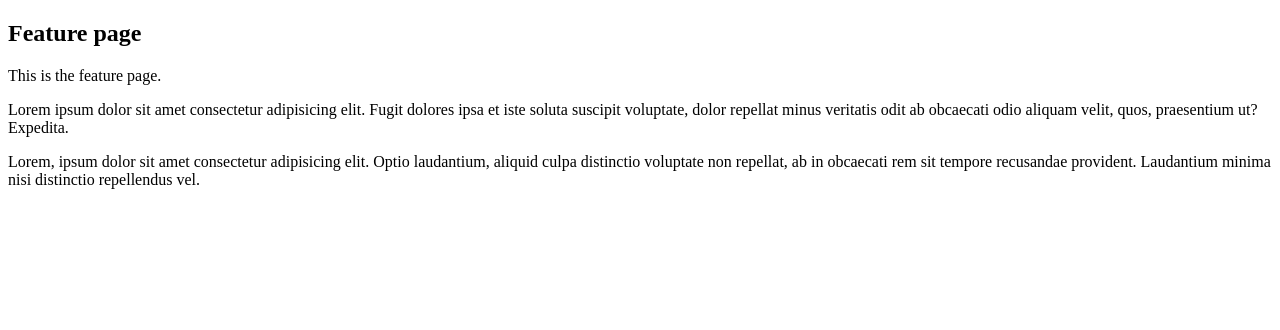
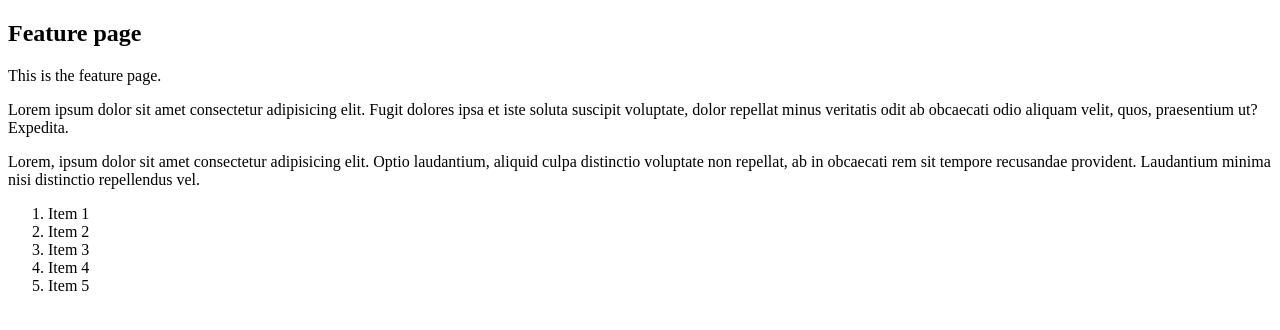
Before and after one commit to ubaid29170/learning-git, a plain HTML site: page feature.html in a window 1280 px wide. Drawn offline with Linux system fonts and the light colour scheme.

Commit message:
add ol list  in dev-fix

```diff
--- a/feature.html
+++ b/feature.html
@@ -13,6 +13,13 @@
 
     <p>Lorem, ipsum dolor sit amet consectetur adipisicing elit. Optio laudantium, aliquid culpa distinctio voluptate non repellat, ab in obcaecati rem sit tempore recusandae provident. Laudantium minima nisi distinctio repellendus vel.</p>
 
+    <ol>
+        <li>Item 1</li>
+        <li>Item 2</li>
+        <li>Item 3</li>
+        <li>Item 4</li>
+        <li>Item 5</li>
+    </ol>
 
 </body>
 </html>
```
